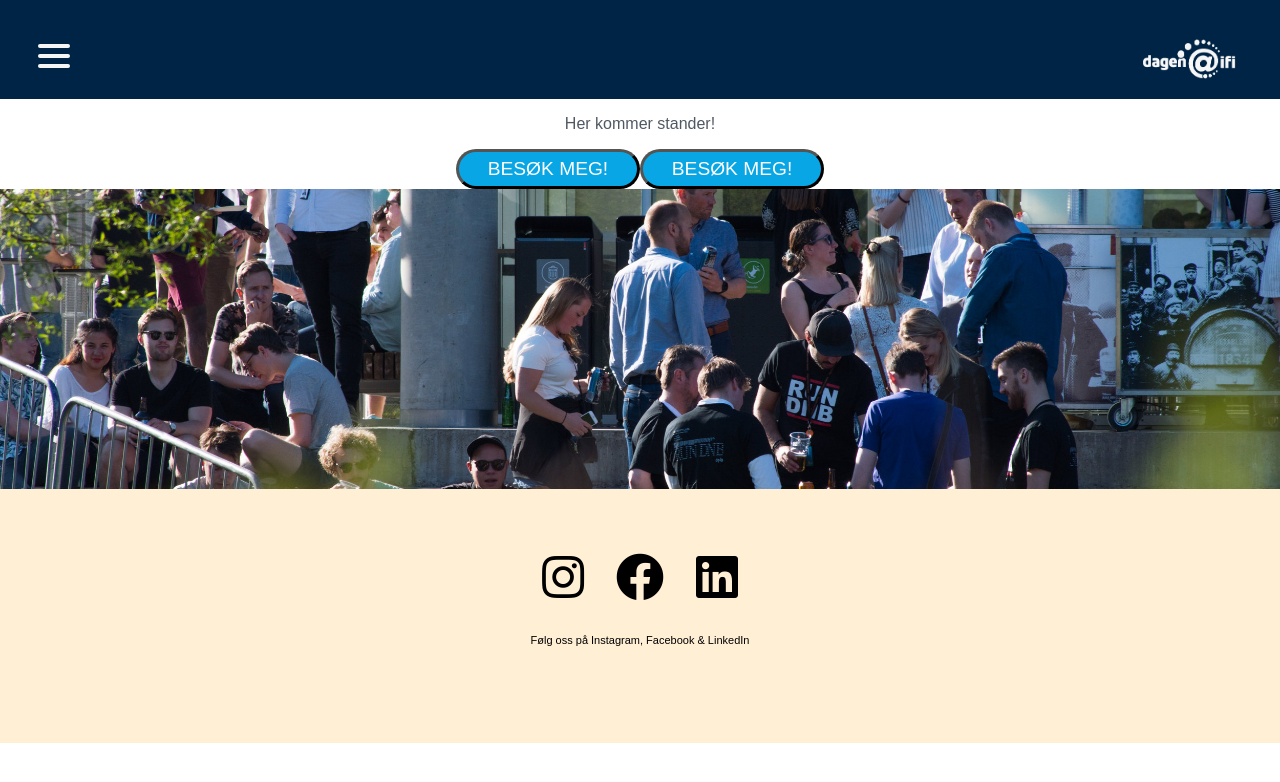
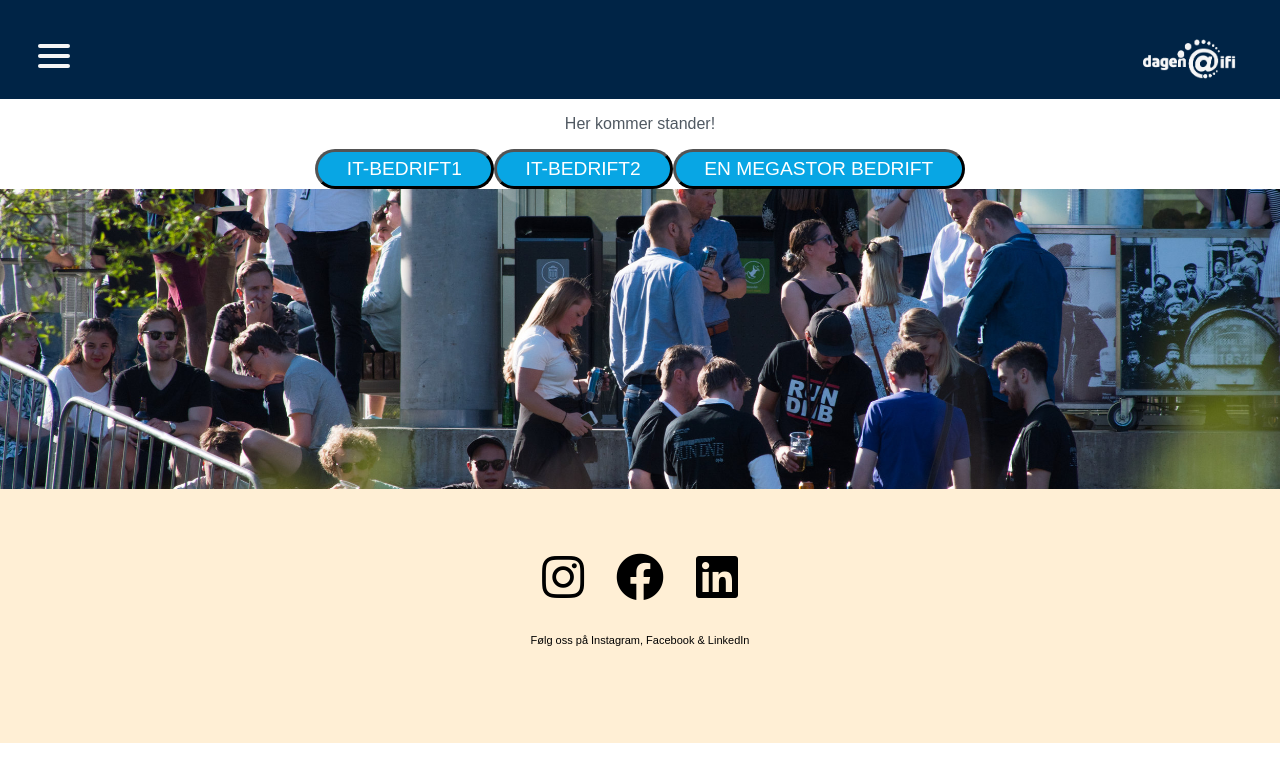
Before and after one commit to ifi-dagen/webpage, a React (Create React App) app: page /stander in a window 1280 px wide. Shown: the top 782 px of the page. Built offline with nearby package versions, Linux system fonts and the light colour scheme.

Commit message:
Vise knapper for alle bedrifter for en dag

```diff
--- a/src/Stander.js
+++ b/src/Stander.js
@@ -18,20 +18,26 @@ export default class Stander extends Component {
 
   bedriftpop = (e) => {
     console.log(stand_info);
-    console.log(e.target.id);
+    console.log(e.target);
     console.log(stand_info["dag1"][e.target.id]);
     //make everything blurry
     //make a modal appear
     this.showModal(stand_info["dag1"][e.target.id]);
   };
 
+  stander = (stand_info) => {
+    //TODO: differansier basert på hvilke dager det er
+    return stand_info["dag1"].map((bedrift, index) => {
+      return (<button className="btn btn-lg" id={index} key={index} onClick={(e)=>{this.bedriftpop(e)}}>{ bedrift.bedriftnavn }</button>)
+    })
+  }
+
   render(){
       return (
           <div className="standbase">
 			        <p>Her kommer stander!</p>
               <Modal show={this.state.show} handleClose={this.hideModal} bedrift={this.state.currBedrift}/>
-              <button className="btn btn-lg" id="0" onClick={(e)=>{this.bedriftpop(e)}}>besøk meg!</button>
-              <button className="btn btn-lg" id="1" onClick={(e)=>{this.bedriftpop(e)}}>besøk meg!</button>
+              {this.stander(stand_info)}
           </div>
       );
   }
```
